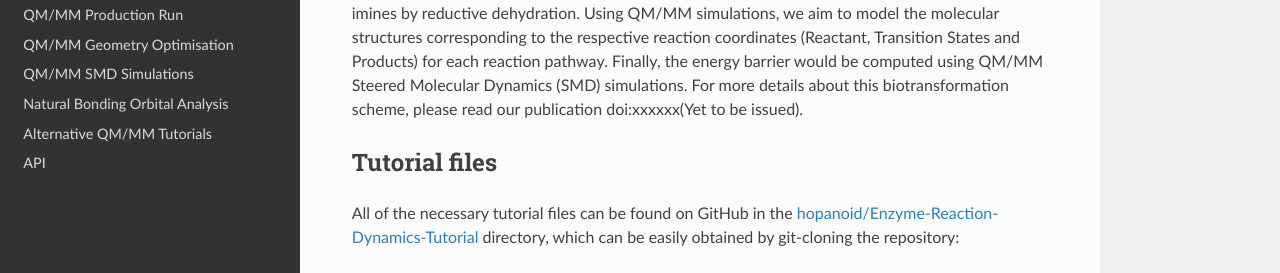
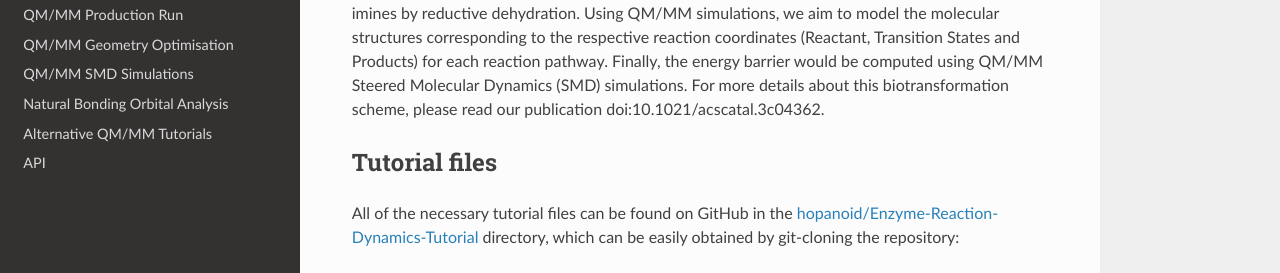
Before and after one commit to hopanoid/Enzyme-Reaction-Dynamics-Tutorial, a Sphinx documentation site: the page built from docs/source/index.rst, in a window 1280 px wide and 900 px high, scrolled down 407 px. Shown: the part 278-551 px from the top of the window. Built offline with Sphinx 7.4.7 and the Read the Docs theme 2.0.0, drawn with Linux system fonts in a browser that asks for light colours; some of the changed text lies outside the part shown.

Commit message:
doi added for the publication

```diff
--- a/docs/source/index.rst
+++ b/docs/source/index.rst
@@ -41,8 +41,7 @@ to amines via imines by reductive dehydration. Using QM/MM simulations, we aim t
 the molecular structures corresponding to the respective reaction coordinates
 (Reactant, Transition States and Products) for each reaction pathway. Finally, the energy
 barrier would be computed using QM/MM Steered Molecular Dynamics (SMD) simulations. For more
-details about this biotransformation scheme, please read our publication doi:xxxxxx(Yet to be
-issued).
+details about this biotransformation scheme, please read our publication doi:10.1021/acscatal.3c04362.
 
 
 Tutorial files
```
